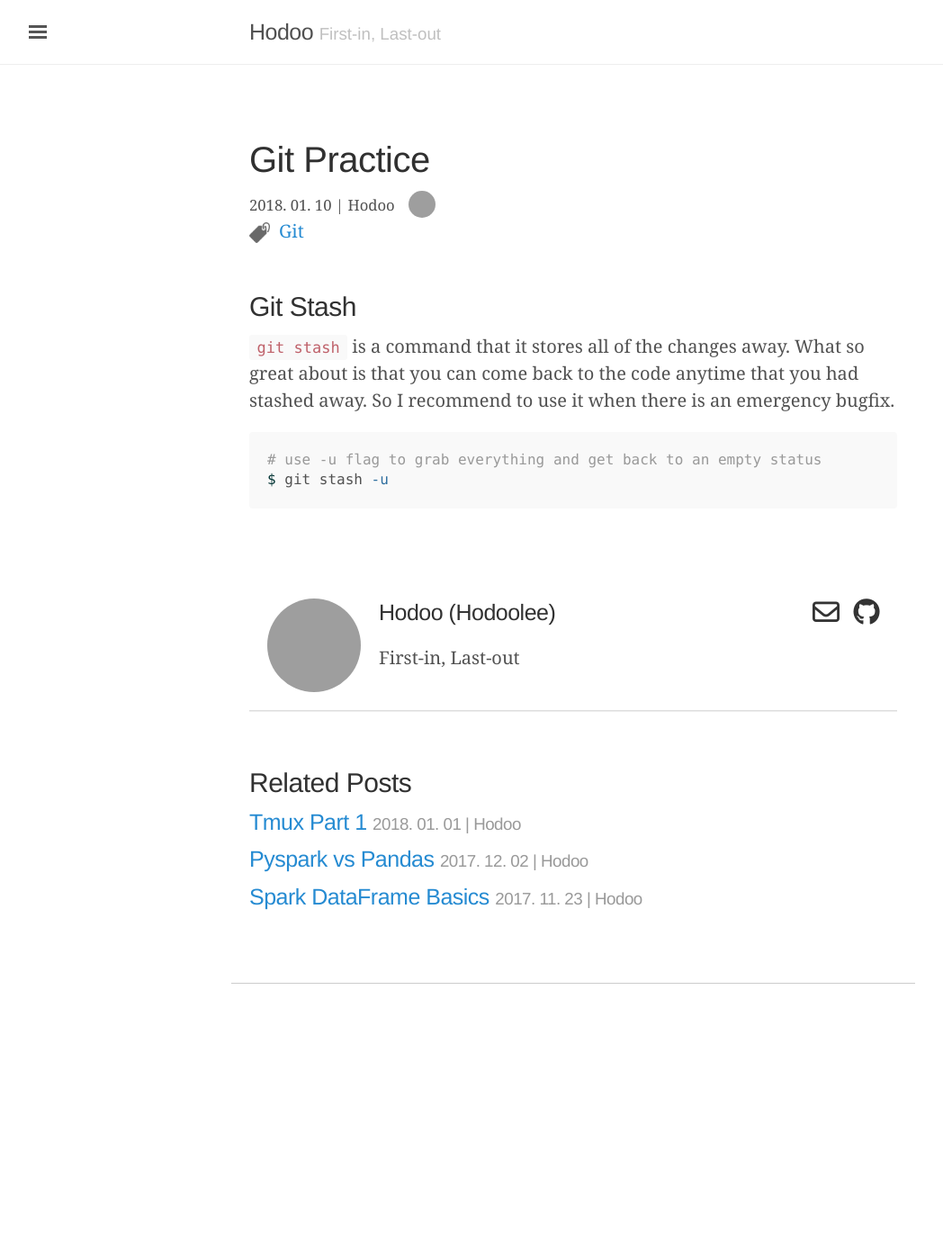
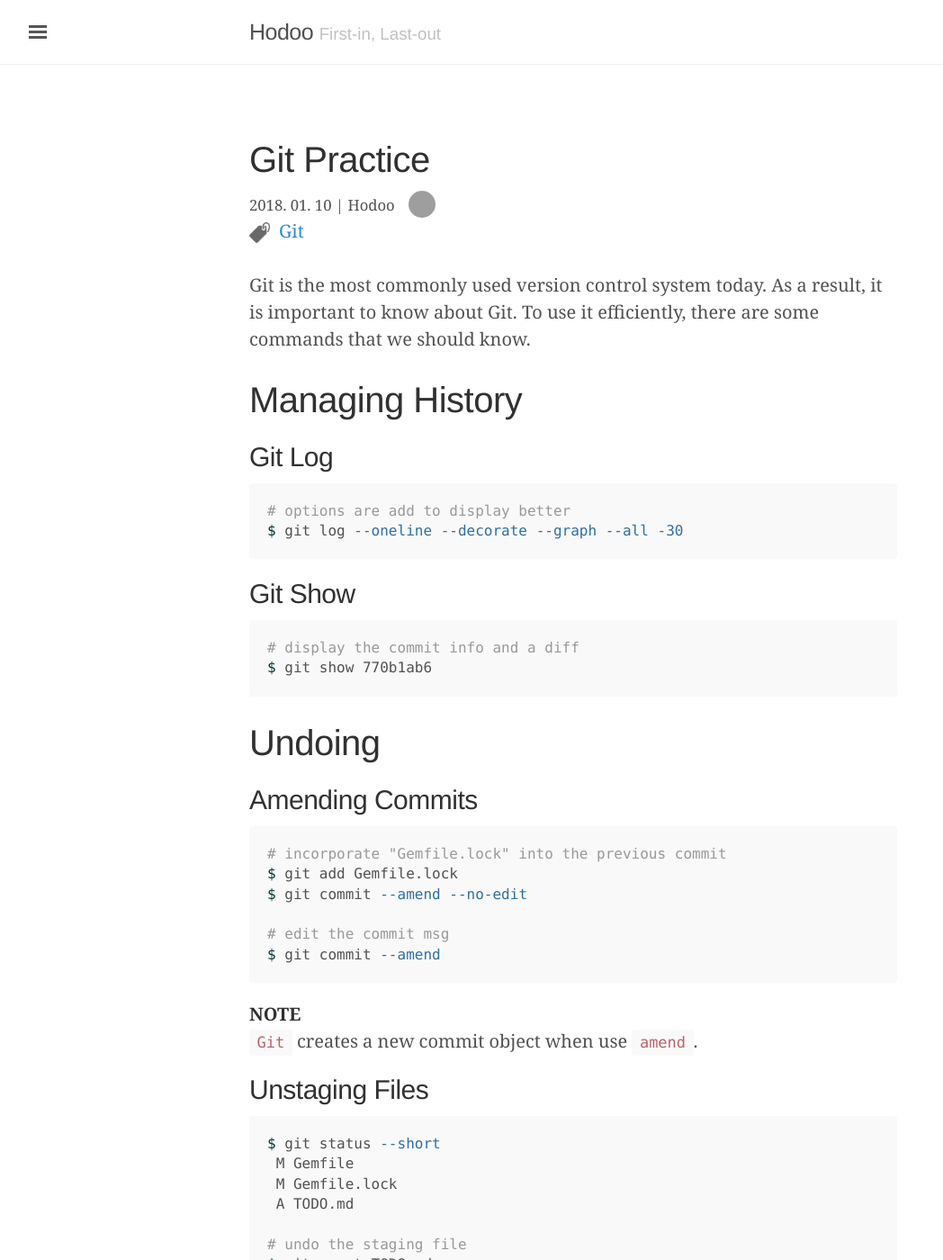
Before and after one commit to hodoolee/hodoolee.github.io, a Jekyll site: the page built from _posts/2018-01-10-git-practice.md, in a window 1280 px wide and 1400 px high. Shown: the whole window at 90% size, without its empty margins (3-1051 px from the left). Built offline with Jekyll 4.4.1, drawn with Linux system fonts in a browser that asks for light colours; nearby versions of some CDN libraries; comment, search, counter and statistics services are not loaded; some of the changed text lies outside the part shown; grey boxes are pictures that could not be loaded.

Commit message:
Add a post

````diff
--- a/_posts/2018-01-10-git-practice.md
+++ b/_posts/2018-01-10-git-practice.md
@@ -7,6 +7,61 @@ tags:
 - Git
 ---
 
+Git is the most commonly used version control system today. As a result, it is important to know about Git. To use it efficiently, there are some commands that we should know.
+
+# Managing History
+
+## Git Log
+
+```bash
+# options are add to display better
+$ git log --oneline --decorate --graph --all -30
+```
+
+## Git Show
+
+```bash
+# display the commit info and a diff
+$ git show 770b1ab6
+```
+
+# Undoing
+
+## Amending Commits
+
+```bash
+# incorporate "Gemfile.lock" into the previous commit
+$ git add Gemfile.lock
+$ git commit --amend --no-edit
+
+# edit the commit msg
+$ git commit --amend
+```
+
+**NOTE**
+`Git` creates a new commit object when use `amend`.
+
+## Unstaging Files
+
+```bash
+$ git status --short
+ M Gemfile
+ M Gemfile.lock
+ A TODO.md
+
+# undo the staging file
+$ git reset TODO.md
+```
+
+## Undoing a Commit
+
+```bash
+# remove the commit from the history and revert to the point where the files were staged
+$ git reset --soft HEAD^
+```
+
+# More
+
 ## Git Stash
 
 `git stash` is a command that it stores all of the changes away. What so great about is that you can come back to the code anytime that you had stashed away. So I recommend to use it when there is an emergency bugfix.
````
Also changed, not shown: _posts/2018-01-07-customizing-tmux-configuration.md (added, +96 -0 lines).
